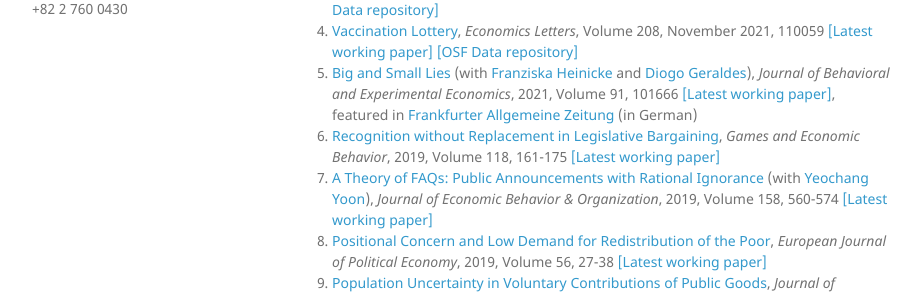
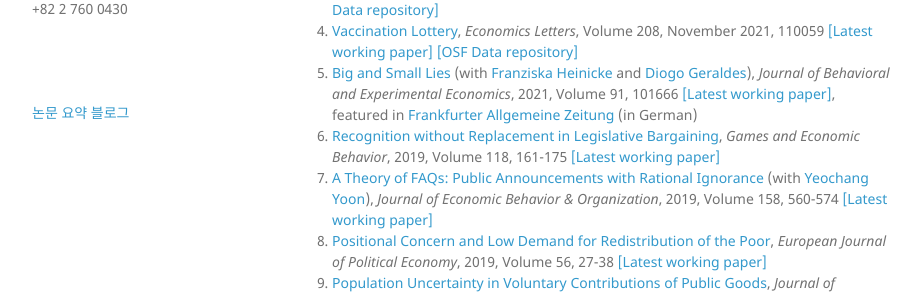
Before and after one commit to kimdukgyoo/kimdukgyoo.github.io, a Jekyll site: the page built from index.md, in a window 1280 px wide. Shown: the part 475-770 px from the top of the page, without its empty margins (178-1099 px from the left). Built offline with Jekyll 4.4.1, drawn with Linux system fonts in a browser that asks for light colours; our own code applies the rules of GitHub Pages for plain Markdown files.

Commit message:
Update default.html

```diff
--- a/_layouts/default.html
+++ b/_layouts/default.html
@@ -22,6 +22,7 @@
         <div style="display:inline;float:center"><img border="0" height="200" src="./profile.JPG"></div>
         <p>Department of Economics<br>Sungkyunkwan University (SKKU)<br>25-2, Sungkyunkwan-ro, Jongro-gu, 03063 Seoul, South Korea</p>
         <p>Contact:<br>Dasan Hall of Economics, #32624<br>kim.dukgyoo (at) g.skku.edu<br>+82 2 760 0430</p>
+        <p><br><br><br><a href="https://studyingactor.github.io">논문 요약 블로그</a></p>
 
 <!--
         {% if site.github.is_project_page %}
```
